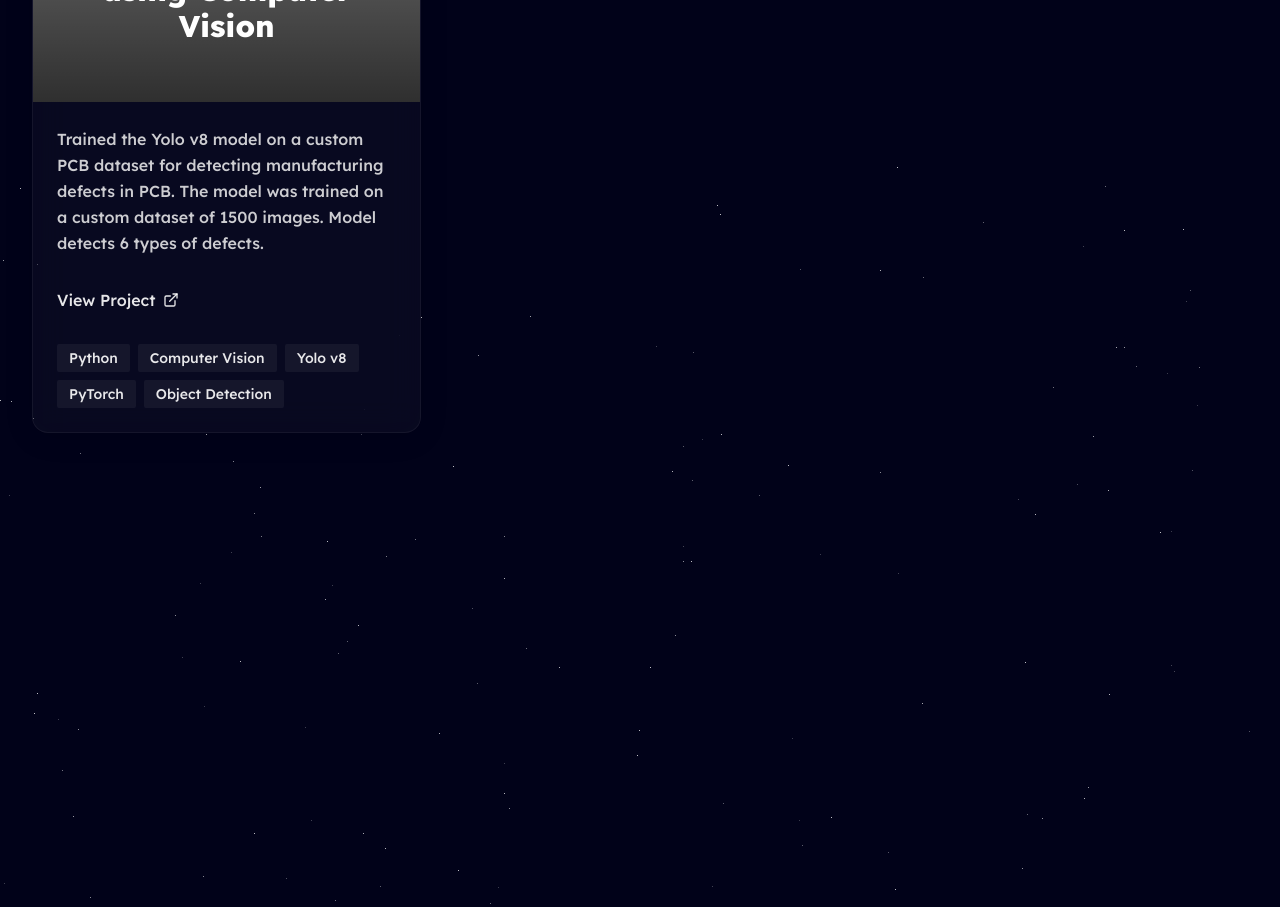
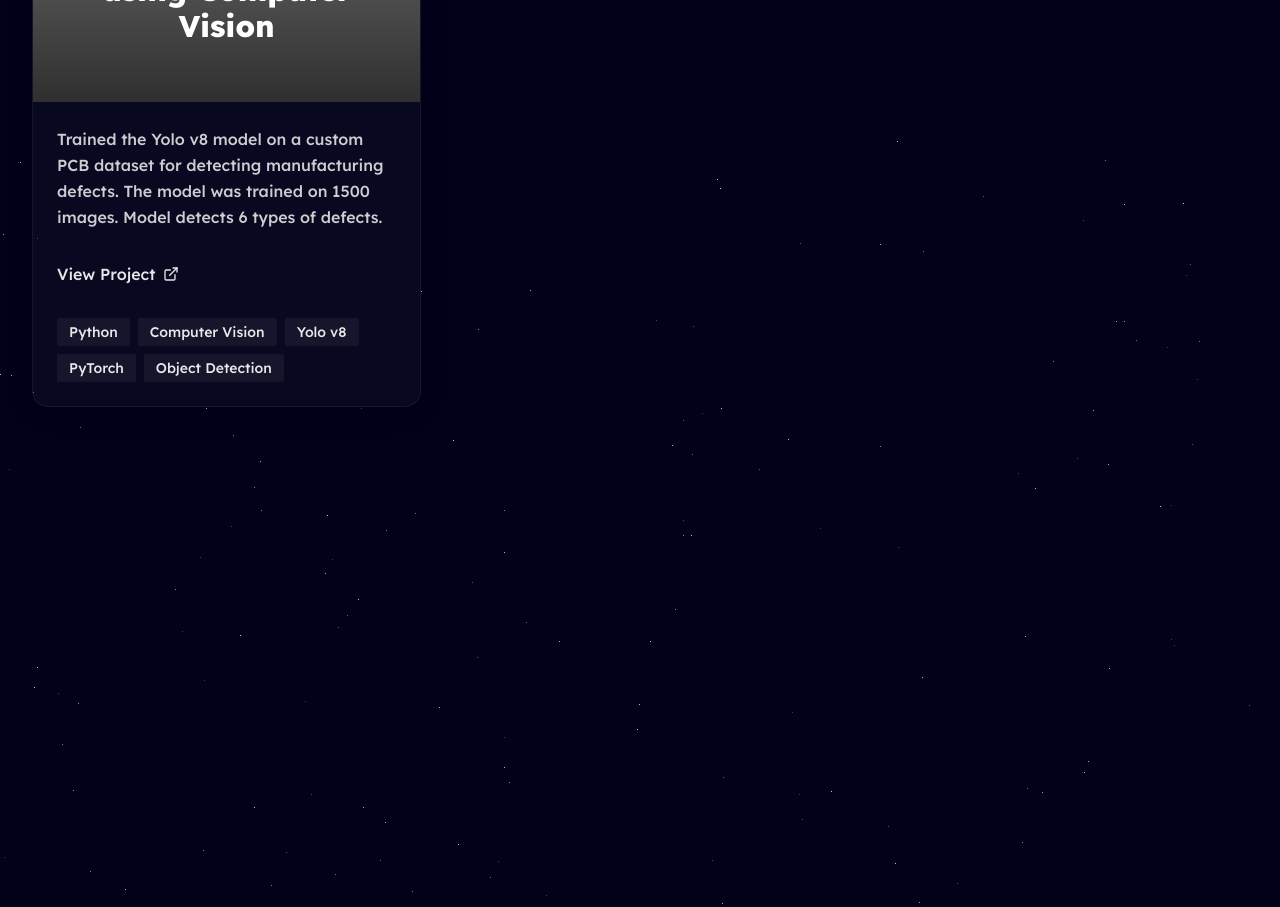
Before and after one commit to FazlOmar9/Portfolio, a React (Vite) app: page / in a window 1280 px wide. Shown: the part 5520-6427 px from the top of the page. Built offline with nearby package versions, Linux system fonts and the light colour scheme; grey boxes are pictures that could not be loaded.

Commit message:
Changed project details

```diff
--- a/src/constants/project.ts
+++ b/src/constants/project.ts
@@ -105,7 +105,7 @@ const projects = [
     },
     {
       title: "PCB Defect Detection using Computer Vision",
-      description: "Trained the Yolo v8 model on a custom PCB dataset for detecting manufacturing defects in PCB. The model was trained on a custom dataset of 1500 images. Model detects 6 types of defects.",
+      description: "Trained the Yolo v8 model on a custom PCB dataset for detecting manufacturing defects. The model was trained on 1500 images. Model detects 6 types of defects.",
       image: "https://i.imgur.com/DmXBwXz.png",
       technologies: ["Python", "Computer Vision", "Yolo v8", "PyTorch", "Object Detection"],
       link: "https://github.com/FazlOmar9/PCB-defect-detection"
```
